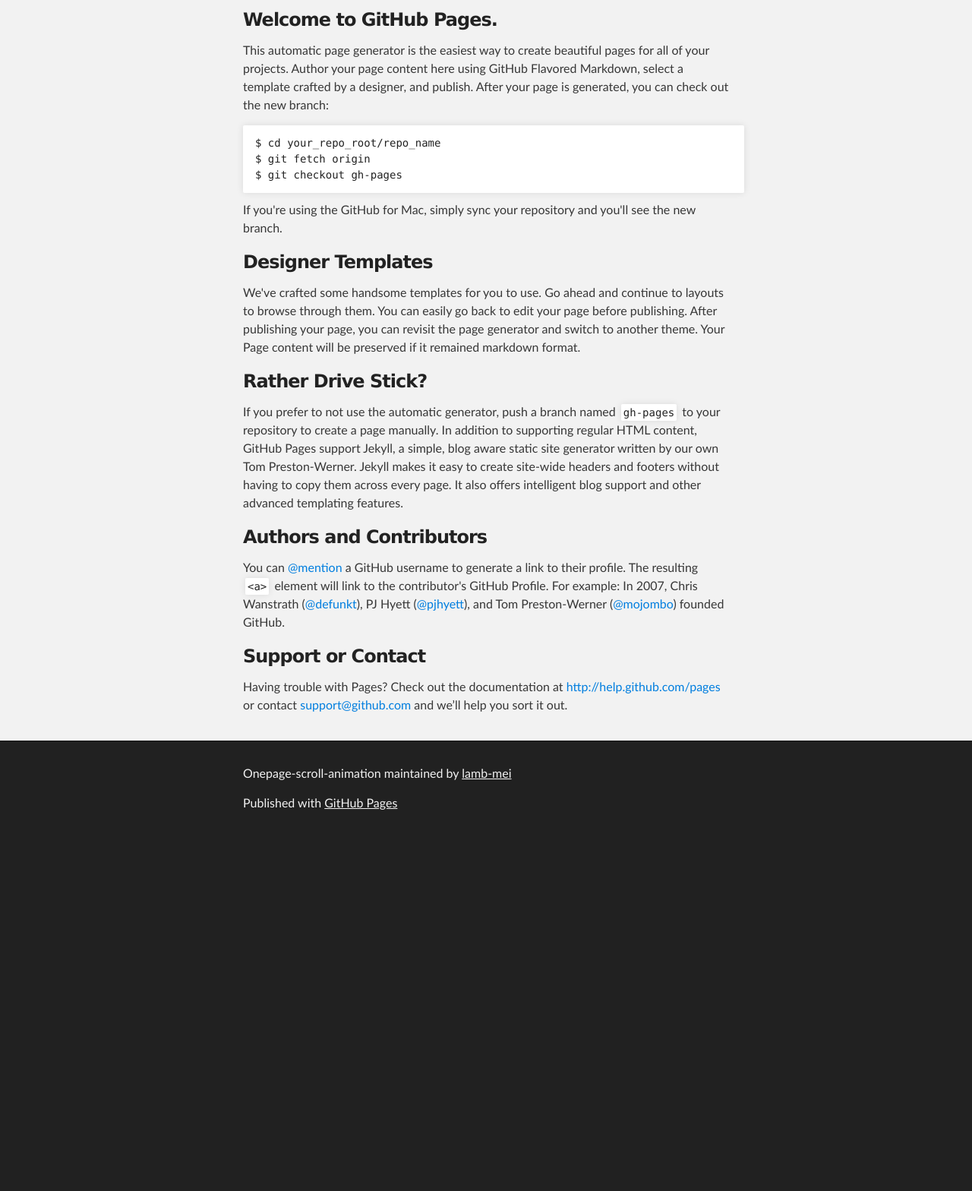
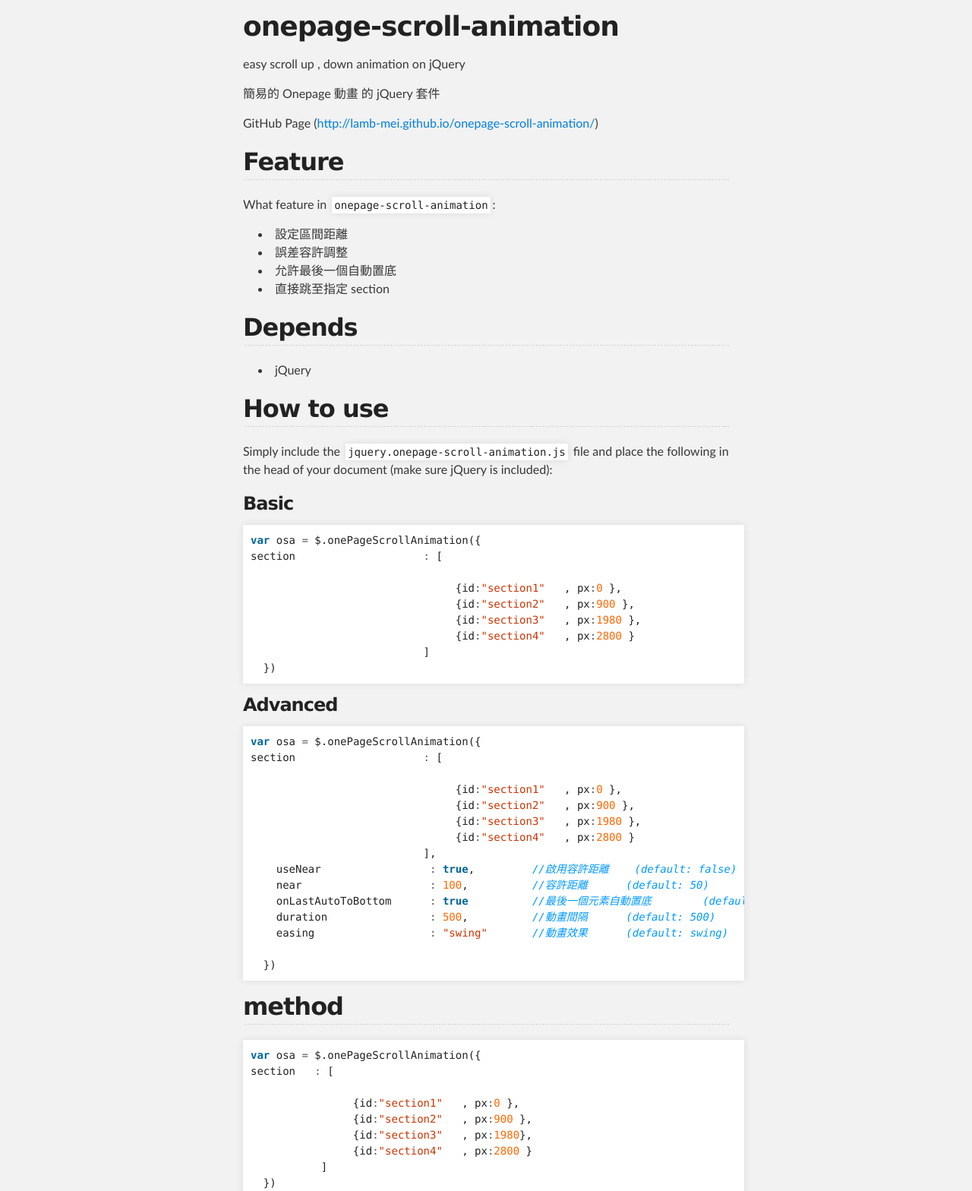
Before and after one commit to lamb-mei/onepage-scroll-animation, a plain HTML site: page index.html in a window 1280 px wide. Shown: the part 216-1784 px from the top of the page at 76% size. Before the commit the page ends 1320 px from the top, so only its background shows below. Drawn offline with Linux system fonts and the light colour scheme.

```diff
--- a/index.html
+++ b/index.html
@@ -31,37 +31,107 @@
     <!-- MAIN CONTENT -->
     <div id="main_content_wrap" class="outer">
       <section id="main_content" class="inner">
-        <h3>
-<a name="welcome-to-github-pages" class="anchor" href="#welcome-to-github-pages"><span class="octicon octicon-link"></span></a>Welcome to GitHub Pages.</h3>
+        <h1>
+<a name="onepage-scroll-animation" class="anchor" href="#onepage-scroll-animation"><span class="octicon octicon-link"></span></a>onepage-scroll-animation</h1>
 
-<p>This automatic page generator is the easiest way to create beautiful pages for all of your projects. Author your page content here using GitHub Flavored Markdown, select a template crafted by a designer, and publish. After your page is generated, you can check out the new branch:</p>
+<p>easy scroll up , down animation on jQuery</p>
 
-<pre><code>$ cd your_repo_root/repo_name
-$ git fetch origin
-$ git checkout gh-pages
-</code></pre>
+<p>簡易的 Onepage 動畫 的 jQuery 套件</p>
 
-<p>If you're using the GitHub for Mac, simply sync your repository and you'll see the new branch.</p>
+<p>GitHub Page (<a href="http://lamb-mei.github.io/onepage-scroll-animation/">http://lamb-mei.github.io/onepage-scroll-animation/</a>)</p>
+
+<h2>
+<a name="feature" class="anchor" href="#feature"><span class="octicon octicon-link"></span></a>Feature</h2>
+
+<p>What feature in <code>onepage-scroll-animation</code>:</p>
+
+<ul>
+<li>設定區間距離</li>
+<li>誤差容許調整</li>
+<li>允許最後一個自動置底</li>
+<li>直接跳至指定 section</li>
+</ul><h2>
+<a name="depends" class="anchor" href="#depends"><span class="octicon octicon-link"></span></a>Depends</h2>
+
+<ul>
+<li>jQuery </li>
+</ul><h2>
+<a name="how-to-use" class="anchor" href="#how-to-use"><span class="octicon octicon-link"></span></a>How to use</h2>
+
+<p>Simply include the <code>jquery.onepage-scroll-animation.js</code> file and place the following in the head of your document (make sure jQuery is included):</p>
 
 <h3>
-<a name="designer-templates" class="anchor" href="#designer-templates"><span class="octicon octicon-link"></span></a>Designer Templates</h3>
+<a name="basic" class="anchor" href="#basic"><span class="octicon octicon-link"></span></a>Basic</h3>
 
-<p>We've crafted some handsome templates for you to use. Go ahead and continue to layouts to browse through them. You can easily go back to edit your page before publishing. After publishing your page, you can revisit the page generator and switch to another theme. Your Page content will be preserved if it remained markdown format.</p>
+<div class="highlight highlight-js"><pre><span class="kd">var</span> <span class="nx">osa</span> <span class="o">=</span> <span class="nx">$</span><span class="p">.</span><span class="nx">onePageScrollAnimation</span><span class="p">({</span>
+<span class="nx">section</span>                    <span class="o">:</span> <span class="p">[</span>
+
+                                <span class="p">{</span><span class="nx">id</span><span class="o">:</span><span class="s2">"section1"</span>   <span class="p">,</span> <span class="nx">px</span><span class="o">:</span><span class="mi">0</span> <span class="p">},</span>
+                                <span class="p">{</span><span class="nx">id</span><span class="o">:</span><span class="s2">"section2"</span>   <span class="p">,</span> <span class="nx">px</span><span class="o">:</span><span class="mi">900</span> <span class="p">},</span>
+                                <span class="p">{</span><span class="nx">id</span><span class="o">:</span><span class="s2">"section3"</span>   <span class="p">,</span> <span class="nx">px</span><span class="o">:</span><span class="mi">1980</span> <span class="p">},</span>
+                                <span class="p">{</span><span class="nx">id</span><span class="o">:</span><span class="s2">"section4"</span>   <span class="p">,</span> <span class="nx">px</span><span class="o">:</span><span class="mi">2800</span> <span class="p">}</span>
+                           <span class="p">]</span>
+  <span class="p">})</span>
+</pre></div>
 
 <h3>
-<a name="rather-drive-stick" class="anchor" href="#rather-drive-stick"><span class="octicon octicon-link"></span></a>Rather Drive Stick?</h3>
+<a name="advanced" class="anchor" href="#advanced"><span class="octicon octicon-link"></span></a>Advanced</h3>
 
-<p>If you prefer to not use the automatic generator, push a branch named <code>gh-pages</code> to your repository to create a page manually. In addition to supporting regular HTML content, GitHub Pages support Jekyll, a simple, blog aware static site generator written by our own Tom Preston-Werner. Jekyll makes it easy to create site-wide headers and footers without having to copy them across every page. It also offers intelligent blog support and other advanced templating features.</p>
+<div class="highlight highlight-js"><pre><span class="kd">var</span> <span class="nx">osa</span> <span class="o">=</span> <span class="nx">$</span><span class="p">.</span><span class="nx">onePageScrollAnimation</span><span class="p">({</span>
+<span class="nx">section</span>                    <span class="o">:</span> <span class="p">[</span>
+
+                                <span class="p">{</span><span class="nx">id</span><span class="o">:</span><span class="s2">"section1"</span>   <span class="p">,</span> <span class="nx">px</span><span class="o">:</span><span class="mi">0</span> <span class="p">},</span>
+                                <span class="p">{</span><span class="nx">id</span><span class="o">:</span><span class="s2">"section2"</span>   <span class="p">,</span> <span class="nx">px</span><span class="o">:</span><span class="mi">900</span> <span class="p">},</span>
+                                <span class="p">{</span><span class="nx">id</span><span class="o">:</span><span class="s2">"section3"</span>   <span class="p">,</span> <span class="nx">px</span><span class="o">:</span><span class="mi">1980</span> <span class="p">},</span>
+                                <span class="p">{</span><span class="nx">id</span><span class="o">:</span><span class="s2">"section4"</span>   <span class="p">,</span> <span class="nx">px</span><span class="o">:</span><span class="mi">2800</span> <span class="p">}</span>
+                           <span class="p">],</span>
+    <span class="nx">useNear</span>                 <span class="o">:</span> <span class="kc">true</span><span class="p">,</span>         <span class="c1">//啟用容許距離    (default: false)</span>
+    <span class="nx">near</span>                    <span class="o">:</span> <span class="mi">100</span><span class="p">,</span>          <span class="c1">//容許距離      (default: 50)</span>
+    <span class="nx">onLastAutoToBottom</span>      <span class="o">:</span> <span class="kc">true</span>          <span class="c1">//最後一個元素自動置底        (default: false)</span>
+    <span class="nx">duration</span>                <span class="o">:</span> <span class="mi">500</span><span class="p">,</span>          <span class="c1">//動畫間隔      (default: 500)</span>
+    <span class="nx">easing</span>                  <span class="o">:</span> <span class="s2">"swing"</span>       <span class="c1">//動畫效果      (default: swing)</span>
+
+  <span class="p">})</span>
+</pre></div>
+
+<h2>
+<a name="method" class="anchor" href="#method"><span class="octicon octicon-link"></span></a>method</h2>
+
+<div class="highlight highlight-js"><pre><span class="kd">var</span> <span class="nx">osa</span> <span class="o">=</span> <span class="nx">$</span><span class="p">.</span><span class="nx">onePageScrollAnimation</span><span class="p">({</span>
+<span class="nx">section</span>   <span class="o">:</span> <span class="p">[</span>
+
+                <span class="p">{</span><span class="nx">id</span><span class="o">:</span><span class="s2">"section1"</span>   <span class="p">,</span> <span class="nx">px</span><span class="o">:</span><span class="mi">0</span> <span class="p">},</span>
+                <span class="p">{</span><span class="nx">id</span><span class="o">:</span><span class="s2">"section2"</span>   <span class="p">,</span> <span class="nx">px</span><span class="o">:</span><span class="mi">900</span> <span class="p">},</span>
+                <span class="p">{</span><span class="nx">id</span><span class="o">:</span><span class="s2">"section3"</span>   <span class="p">,</span> <span class="nx">px</span><span class="o">:</span><span class="mi">1980</span><span class="p">},</span>
+                <span class="p">{</span><span class="nx">id</span><span class="o">:</span><span class="s2">"section4"</span>   <span class="p">,</span> <span class="nx">px</span><span class="o">:</span><span class="mi">2800</span> <span class="p">}</span>
+           <span class="p">]</span>
+  <span class="p">})</span>
+
+
+
+
+
+<span class="nx">osa</span><span class="p">.</span><span class="nx">gotoSection</span><span class="p">(</span><span class="s2">"section1"</span><span class="p">)</span> <span class="c1">//Scroll to section1</span>
+
+
+</pre></div>
 
 <h3>
-<a name="authors-and-contributors" class="anchor" href="#authors-and-contributors"><span class="octicon octicon-link"></span></a>Authors and Contributors</h3>
+<a name="gotosection-adv" class="anchor" href="#gotosection-adv"><span class="octicon octicon-link"></span></a>gotoSection adv</h3>
 
-<p>You can <a href="https://github.com/blog/821" class="user-mention">@mention</a> a GitHub username to generate a link to their profile. The resulting <code>&lt;a&gt;</code> element will link to the contributor's GitHub Profile. For example: In 2007, Chris Wanstrath (<a href="https://github.com/defunkt" class="user-mention">@defunkt</a>), PJ Hyett (<a href="https://github.com/pjhyett" class="user-mention">@pjhyett</a>), and Tom Preston-Werner (<a href="https://github.com/mojombo" class="user-mention">@mojombo</a>) founded GitHub.</p>
+<p><code>gotoSection(sectionID , duration , easing)</code></p>
 
-<h3>
-<a name="support-or-contact" class="anchor" href="#support-or-contact"><span class="octicon octicon-link"></span></a>Support or Contact</h3>
+<div class="highlight highlight-js"><pre><span class="nx">osa</span><span class="p">.</span><span class="nx">gotoSection</span><span class="p">(</span><span class="s2">"section2"</span> <span class="p">,</span> <span class="mi">1000</span> <span class="p">,</span> <span class="s2">"swing"</span><span class="p">)</span>
+</pre></div>
 
-<p>Having trouble with Pages? Check out the documentation at <a href="http://help.github.com/pages">http://help.github.com/pages</a> or contact <a href="mailto:support@github.com">support@github.com</a> and we’ll help you sort it out.</p>
+<h2>
+<a name="demo" class="anchor" href="#demo"><span class="octicon octicon-link"></span></a>Demo</h2>
+
+<p>Demo1
+<a href="http://lamb-mei.github.io/onepage-scroll-animation/demo/demo1.html">http://lamb-mei.github.io/onepage-scroll-animation/demo/demo1.html</a></p>
+
+<p>Demo2 use with Jarallax
+<a href="http://lamb-mei.github.io/onepage-scroll-animation/demo/demo2.html">http://lamb-mei.github.io/onepage-scroll-animation/demo/demo2.html</a></p>
       </section>
     </div>
 
```
Also changed, not shown: params.json (+1 -1 lines).
